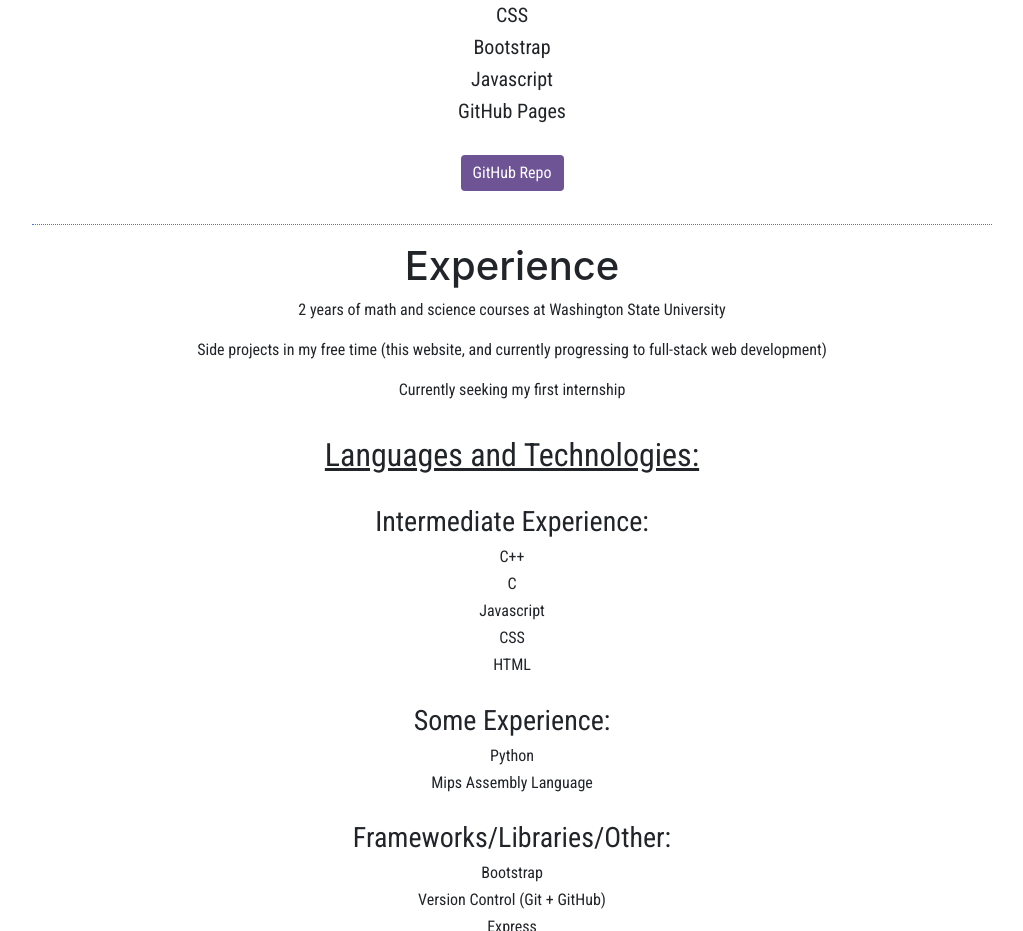
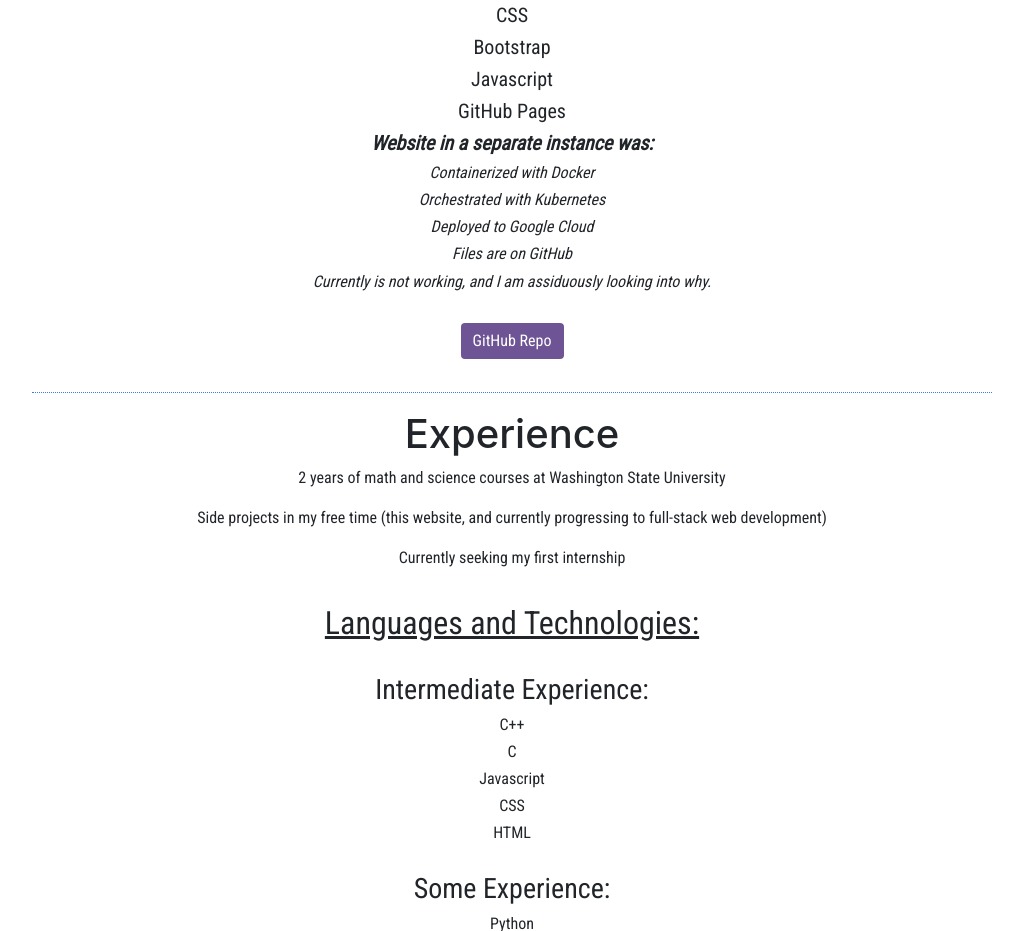
Before and after one commit to brcamp13/brcamp13.github.io, a website: page index.html in a window 1280 px wide. Shown: the part 1952-2883 px from the top of the page, without its empty margins (128-1151 px from the left). Drawn offline with nearby package versions, Linux system fonts and the light colour scheme.

Commit message:
added project info

```diff
--- a/index.html
+++ b/index.html
@@ -92,6 +92,12 @@
 						<h5 id = "projectInfo">Bootstrap</h5>
 						<h5 id = "projectInfo">Javascript</h5>
 						<h5 id = "projectInfo">GitHub Pages</h5>
+						<h5 id = "projectInfo"><em><strong>Website in a separate instance was:</strong></em></h5>
+						<h6 id = "projectInfo"><em>Containerized with Docker</em></h6>
+						<h6 id = "projectInfo"><em>Orchestrated with Kubernetes</em></h6>
+						<h6 id = "projectInfo"><em>Deployed to Google Cloud</em></h6>
+						<h6 id = "projectInfo"><em>Files are on GitHub</em></h6>
+						<h6 id = "projectInfo"><em>Currently is not working, and I am assiduously looking into why.</em></h6>
 						<br>
 						<a href="https://github.com/brcamp13/brcamp13.github.io" style = "text-decoration: none">
 						<button type="button" class="btn btn-primary" id = "githubButton">GitHub Repo</button></a>
```
Also changed, not shown: 1 other file.
